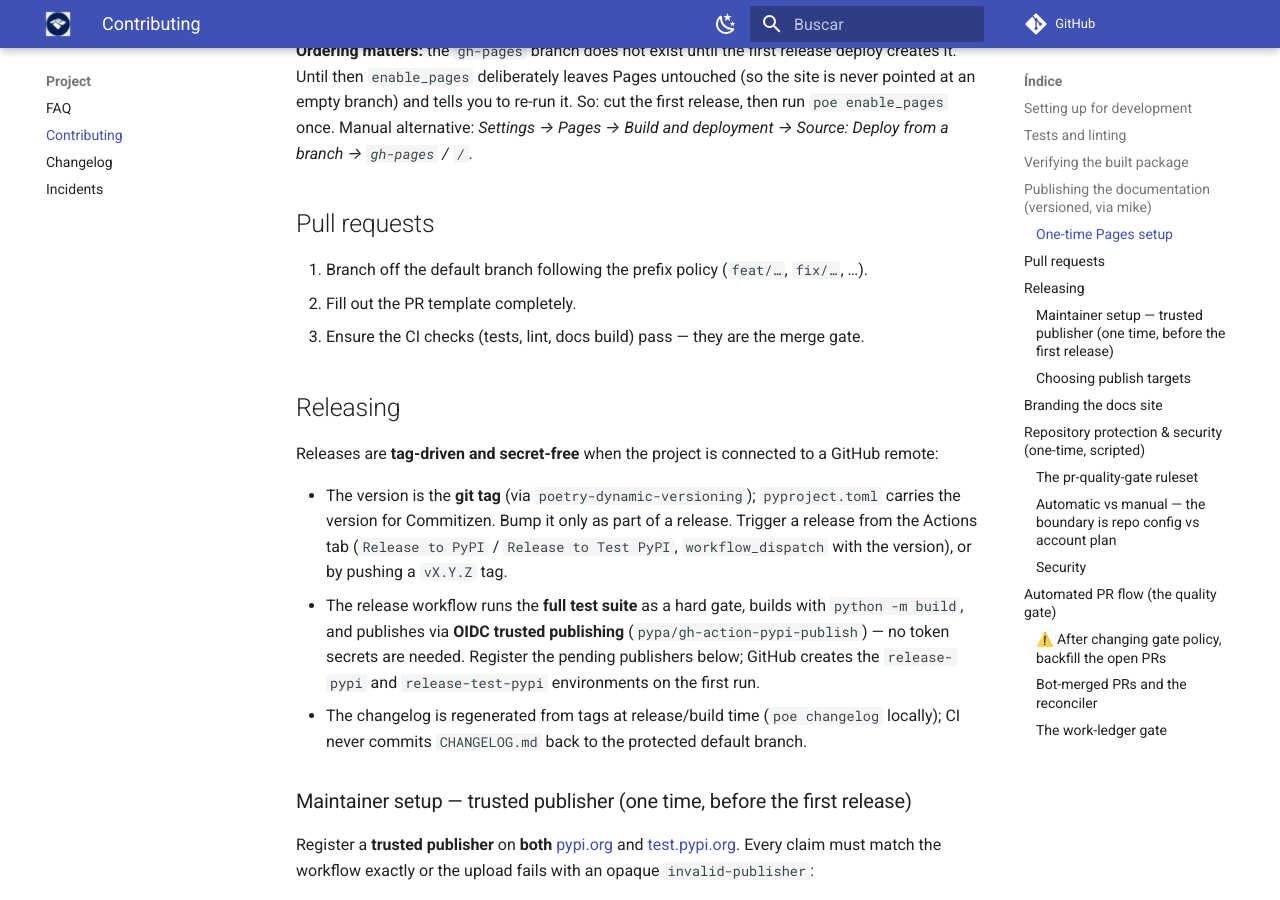
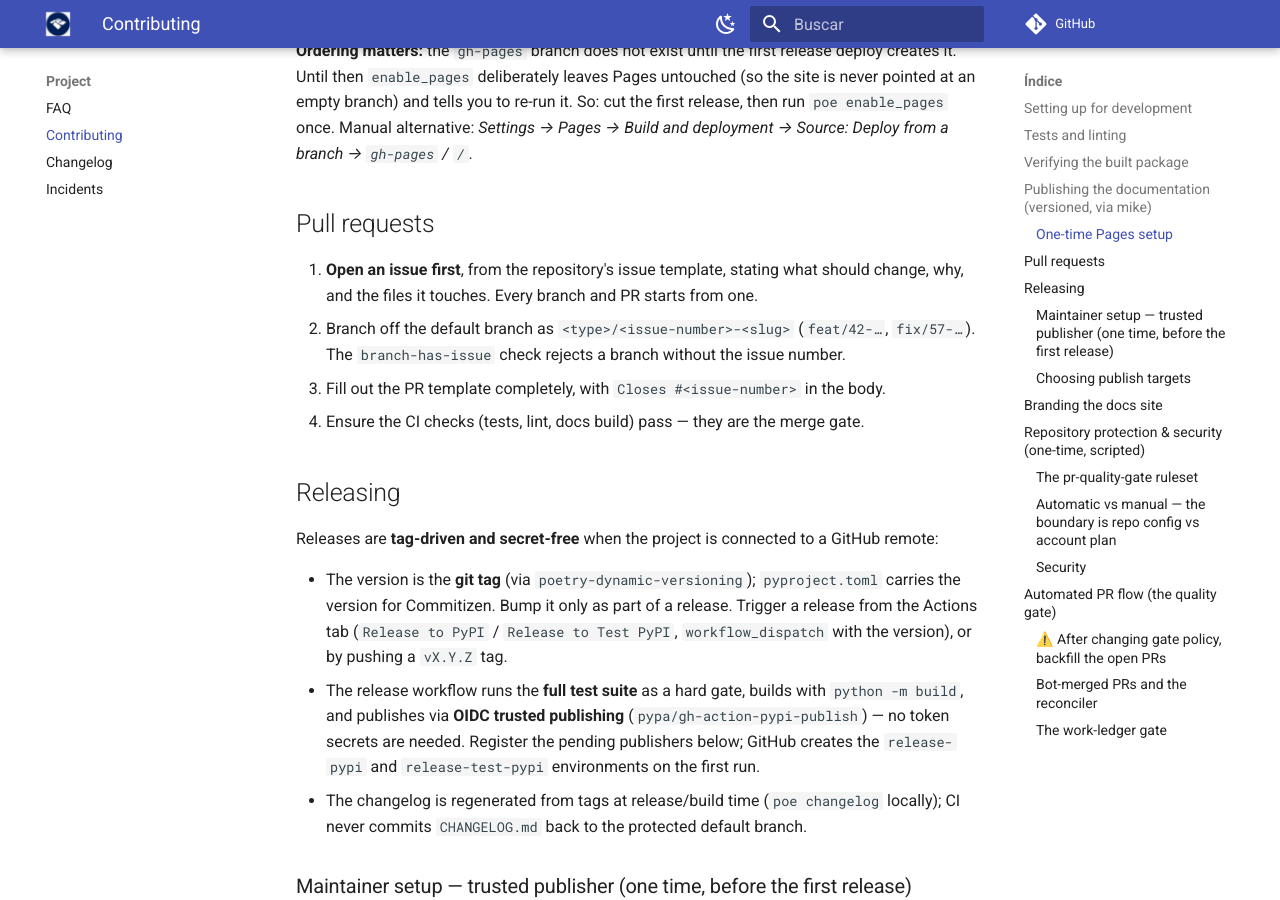
Before and after one commit to guilhermegor/filings-rfb, an MkDocs documentation site: the page built from docs/contributing.md, in a window 1280 px wide and 900 px high, scrolled down 2097 px. Built offline with MkDocs 1.6.1 and Material for MkDocs 9.7.7, drawn with Linux system fonts in a browser that asks for light colours; comment, search, counter and statistics services are not loaded; the version menu is left out.

Commit message:
docs: say to open an issue first in both contributing guides
Every branch and PR here must start from an issue (branch-has-issue,
check_pr_policy.sh), but the docs-site Pull requests section began at
"Branch off the default branch". Make the issue step 1 there and add
an up-front callout to the root CONTRIBUTING.md.

Closes #43

```diff
--- a/docs/contributing.md
+++ b/docs/contributing.md
@@ -89,9 +89,12 @@ Source: Deploy from a branch → `gh-pages` / `/`*.
 
 ## Pull requests
 
-1. Branch off the default branch following the prefix policy (`feat/…`, `fix/…`, …).
-2. Fill out the PR template completely.
-3. Ensure the CI checks (tests, lint, docs build) pass — they are the merge gate.
+1. **Open an issue first**, from the repository's issue template, stating what should change,
+   why, and the files it touches. Every branch and PR starts from one.
+2. Branch off the default branch as `<type>/<issue-number>-<slug>` (`feat/42-…`, `fix/57-…`).
+   The `branch-has-issue` check rejects a branch without the issue number.
+3. Fill out the PR template completely, with `Closes #<issue-number>` in the body.
+4. Ensure the CI checks (tests, lint, docs build) pass — they are the merge gate.
 
 ## Releasing
 
```
Also changed, not shown: CONTRIBUTING.md (+5 -0 lines).
